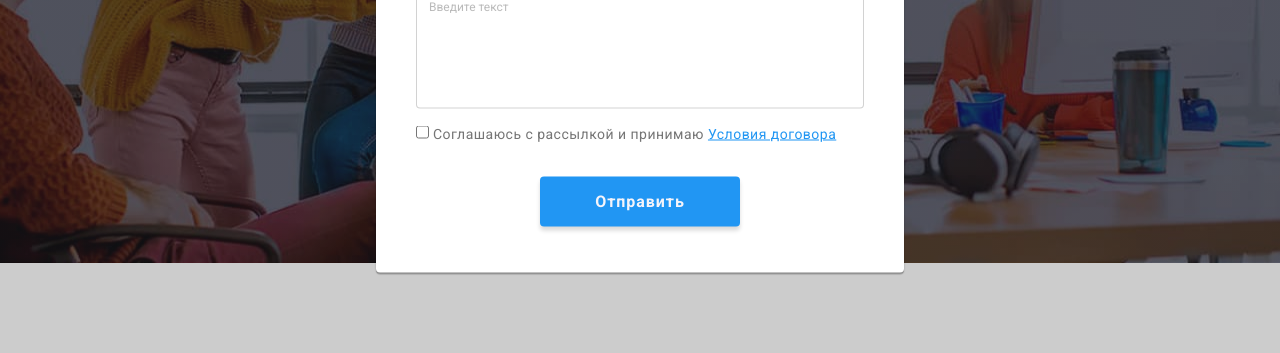
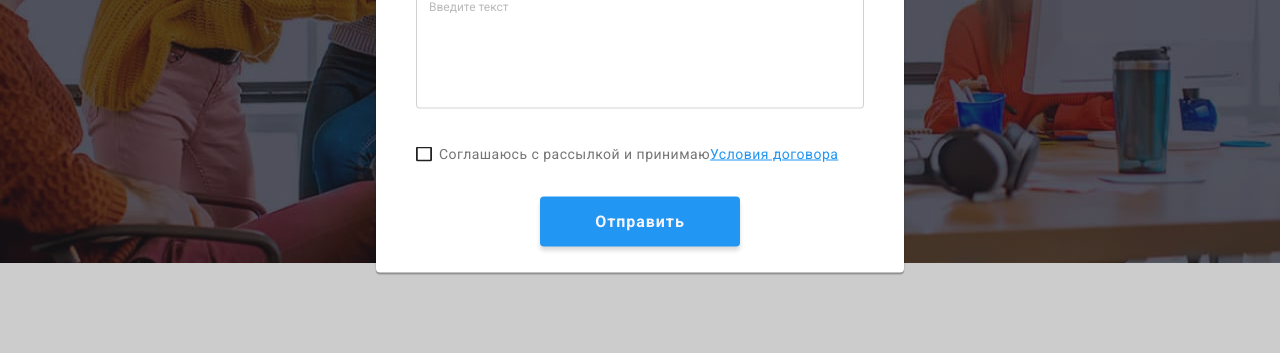
Before and after one commit to KychataOlena/goit-markup-hw-06, a plain HTML site: page index.html in a window 1280 px wide. Both pictures are taken after a click on the button "Заказать услугу". Shown: the part 418-771 px from the top of the page. Drawn offline with nearby package versions, Linux system fonts and the light colour scheme.

Commit message:
checkbox

```diff
--- a/css/styles.css
+++ b/css/styles.css
@@ -998,18 +998,10 @@ color: var(--text-white-color);
 /* checkbox */
 
 
-   .form-checkbox{
-   position: relative;
-
-   font-size: 14px;
-   line-height: 1.71;
-   color: var(--auth-color);
-   margin-top: 20px;
-
-   }
 
 
-  /* .checkbox{
+
+  .checkbox{
    position: absolute;
   width: 1px;
   height: 1px;
@@ -1021,7 +1013,34 @@ color: var(--text-white-color);
   clip-path: inset(100%);
   clip: rect(0 0 0 0);
   overflow: hidden;
-  } */
+  }
+
+  .form-checkbox{
+   position: relative;
+   display: inline-flex;
+   align-items: center;
+
+   font-size: 14px;
+   line-height: 1.71;
+   color: var(--auth-color);
+   margin-top: 20px;
+
+   }
+
+
+  .checkbox-icon{
+
+   /* position: absolute; */
+   width: 16px;
+   height: 15px;
+   margin-right: 7px;
+   background-image: url(../img/rectangel.svg);
+  }
+
+  .checkbox:checked + .checkbox-icon{
+   background-image: url(../img/icon\ check.svg);
+  }
+
 
    .term-contract{
  color: #2196F3;
--- a/index.html
+++ b/index.html
@@ -512,12 +512,7 @@
              </div>
              <label class="form-checkbox" >
                <input class="checkbox" type="checkbox" name="checkbox">
-               <!-- <svg class="icon" aria-hidden="true">
-                  <use href="./img/sprite.svg#icon-rectangel">
-                  </use>
-                  <use href="./img/sprite.svg#icon-check">
-                  </use>
-               </svg> -->
+             <span class="checkbox-icon"></span>
 
               Соглашаюсь с рассылкой и принимаю  <a href="" class="term-contract">Условия договора</a>
             </label>
```
Also changed, not shown: img/icon check.svg (added), img/rectangel.svg (added).
